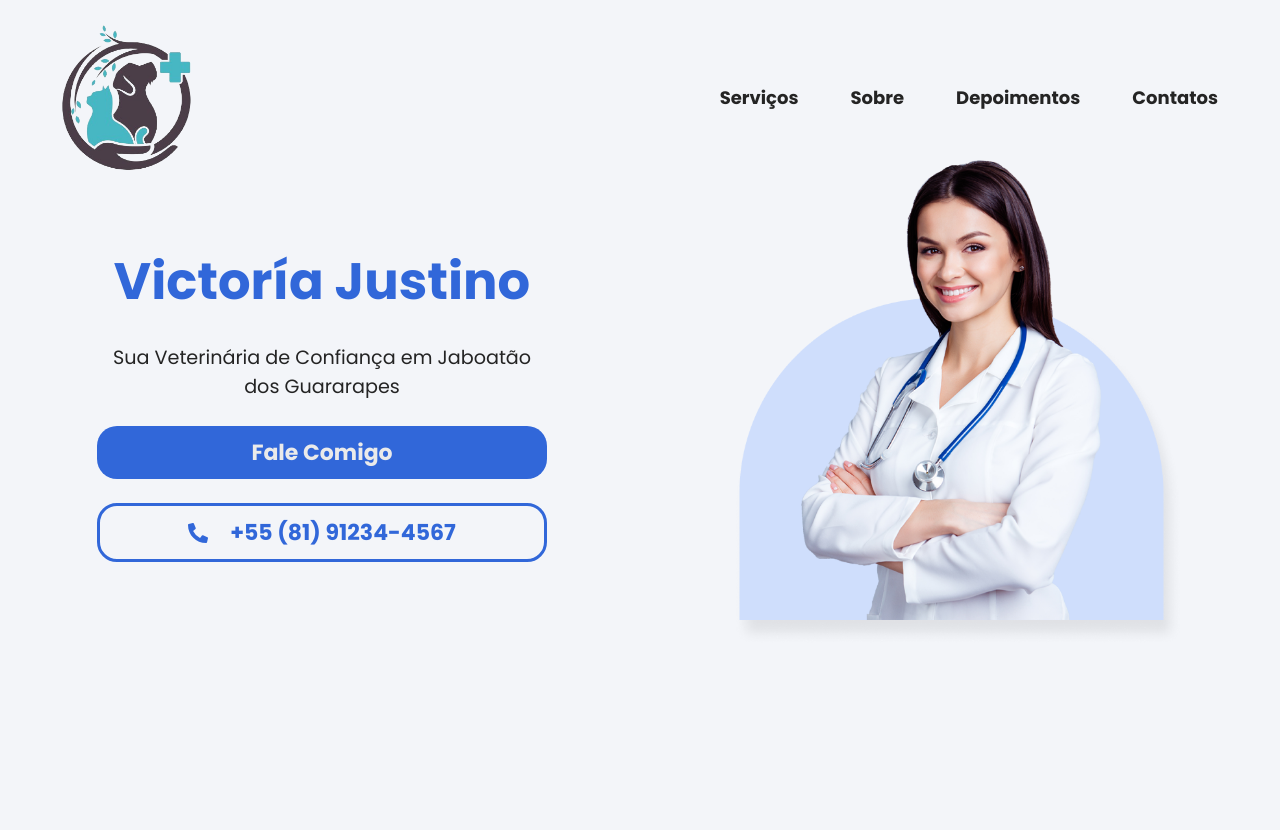
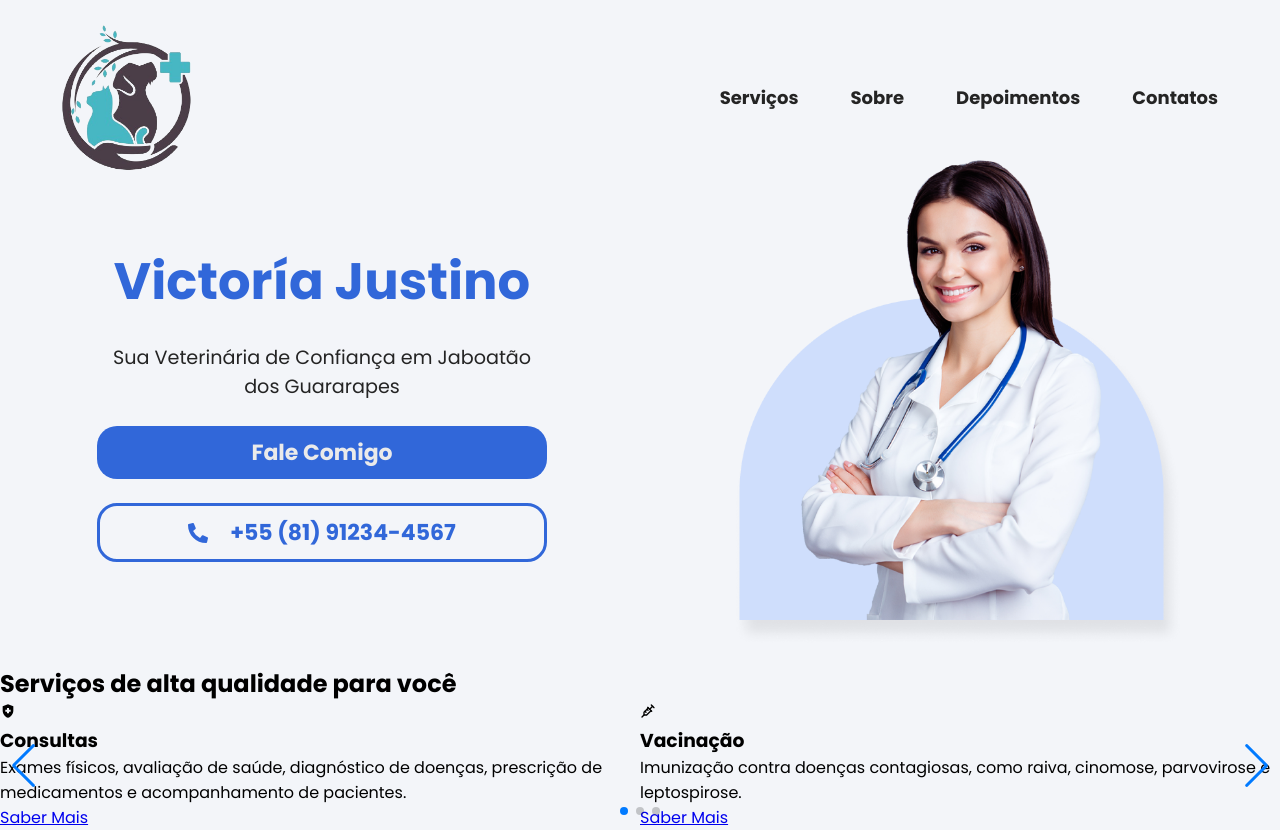
Before and after one commit to Darlan0307/website-veterinary, a React (Vite) app: page / in a window 1280 px wide. Before the commit the page ends 800 px from the top, so only its background shows below. Built offline with nearby package versions, Linux system fonts and the light colour scheme.

Commit message:
:lipstick: implementando um carrossel com a lib swiper

```diff
--- a/package.json
+++ b/package.json
@@ -13,7 +13,8 @@
     "react": "^18.2.0",
     "react-dom": "^18.2.0",
     "react-icons": "^5.0.1",
-    "sass": "^1.71.1"
+    "sass": "^1.71.1",
+    "swiper": "^11.0.7"
   },
   "devDependencies": {
     "@types/react": "^18.2.56",
--- a/src/components/WebSite.tsx
+++ b/src/components/WebSite.tsx
@@ -1,9 +1,11 @@
 import HeaderApp from "./Header/HeaderApp"
+import SectionServices from "./sectionServices"
 
 const WebSite = () => {
   return (
     <>
       <HeaderApp/>
+      <SectionServices/>
     </>
   )
 }
--- /dev/null
+++ b/src/components/sectionServices/index.tsx
@@ -0,0 +1,59 @@
+import './styles.scss'
+import { MdHealthAndSafety } from "react-icons/md";
+import { TbVaccine } from "react-icons/tb";
+import { FaTooth } from "react-icons/fa";
+import { Swiper, SwiperSlide } from 'swiper/react'
+
+const dataServices = [
+  {
+    id:0,
+    icon: MdHealthAndSafety,
+    title:"Consultas",
+    description:"Exames físicos, avaliação de saúde, diagnóstico de doenças, prescrição de medicamentos e acompanhamento de pacientes.",
+    link:"https://www.nucleodoconhecimento.com.br/veterinaria"
+  },
+  {
+    id:1,
+    icon: TbVaccine,
+    title:"Vacinação",
+    description:"Imunização contra doenças contagiosas, como raiva, cinomose, parvovirose e leptospirose.",
+    link:"https://www.nucleodoconhecimento.com.br/veterinaria"
+  },
+  {
+    id:2,
+    icon: FaTooth,
+    title:"Odontologia",
+    description:" Limpeza de tártaro, profilaxia bucal, extração de dentes e tratamento de doenças periodontais.",
+    link:"https://www.nucleodoconhecimento.com.br/veterinaria"
+  }
+]
+
+const SectionServices = () => {
+  return (
+    <section className='section-services'>
+      <h2 className='subtitle'>Serviços de alta qualidade para você</h2>
+
+    <Swiper
+      slidesPerView={2}
+      pagination={{ clickable:true }}
+      navigation
+			loop= {true}
+      className='container-carosel'
+    >
+
+      {dataServices.map(service =>(
+        <SwiperSlide key={service.id} className='carosel-card'>
+          <service.icon/>
+          <h3>{service.title}</h3>
+          <p>{service.description}</p>
+          <a href={service.link} target='_blank'>Saber Mais</a>
+        </SwiperSlide>
+      ))}
+
+    </Swiper>
+
+    </section>
+  )
+}
+
+export default SectionServices
--- a/src/main.tsx
+++ b/src/main.tsx
@@ -2,6 +2,15 @@ import React from 'react'
 import ReactDOM from 'react-dom/client'
 import App from './App.tsx'
 import './index.scss'
+
+import { register } from 'swiper/element/bundle'
+
+register()
+
+import 'swiper/css'
+import 'swiper/css/pagination'
+import 'swiper/css/navigation'
+import 'swiper/css/scrollbar'
 
 ReactDOM.createRoot(document.getElementById('root')!).render(
   <React.StrictMode>
```
Also changed, not shown: src/components/sectionServices/styles.scss (added), 1 other file (tests, documents, lock files or other folders).
